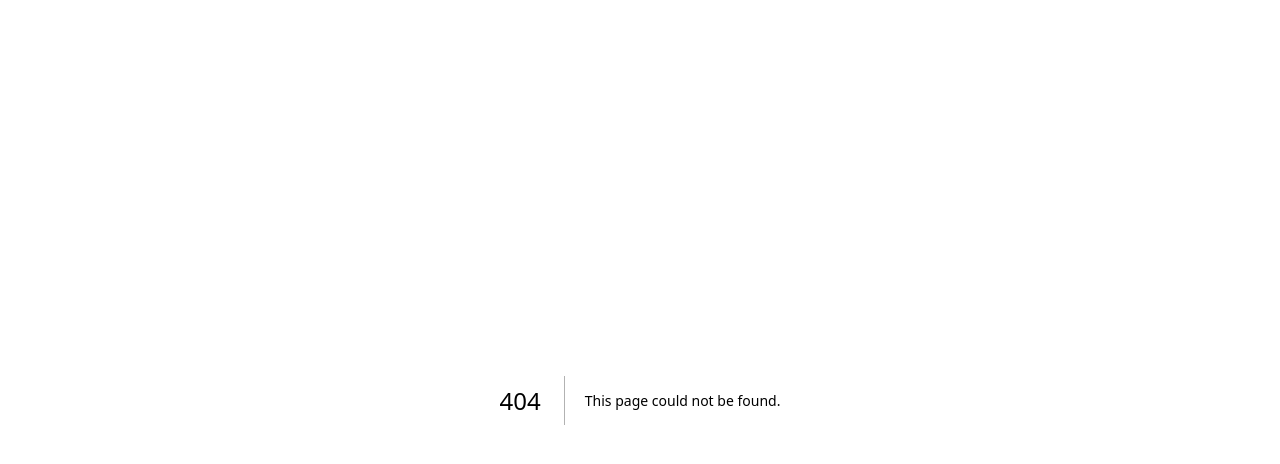
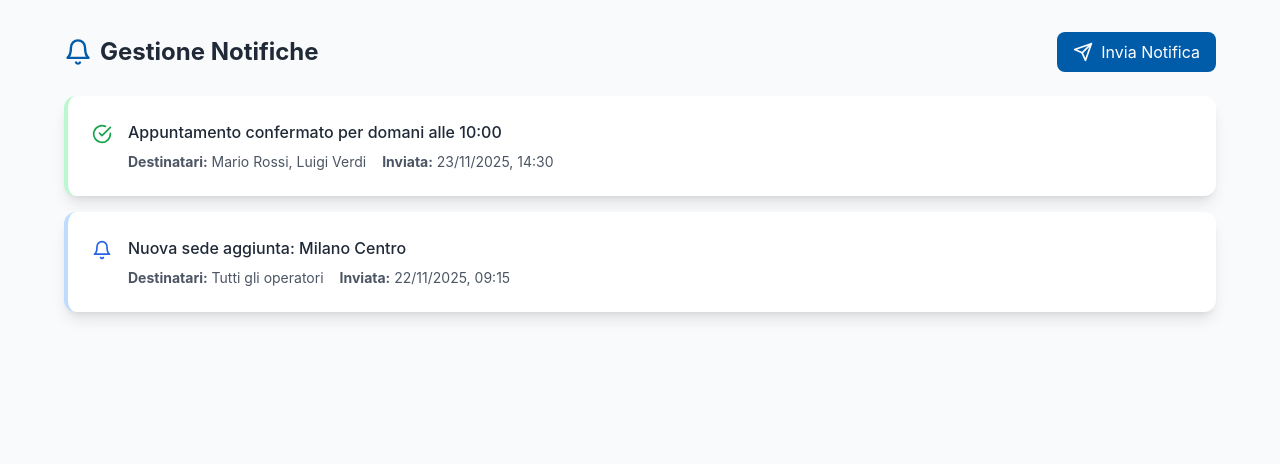
Before and after one commit to 0hDello/agenda-aziendale, a Next.js app: page /impostazioni/notifiche in a window 1280 px wide. Before the commit this address had no page. Shown: the top 464 px of the page. Built offline with nearby package versions, Linux system fonts and the light colour scheme.

Commit message:
Add notifications management settings page

```diff
--- /dev/null
+++ b/app/impostazioni/notifiche/page.tsx
@@ -0,0 +1,11 @@
+import NotificheManager from '@/components/settings/NotificheManager';
+
+export default function NotifichePage() {
+  return (
+    <div className="min-h-screen bg-gray-50 p-4 md:p-8">
+      <div className="max-w-6xl mx-auto">
+        <NotificheManager />
+      </div>
+    </div>
+  );
+}
```
